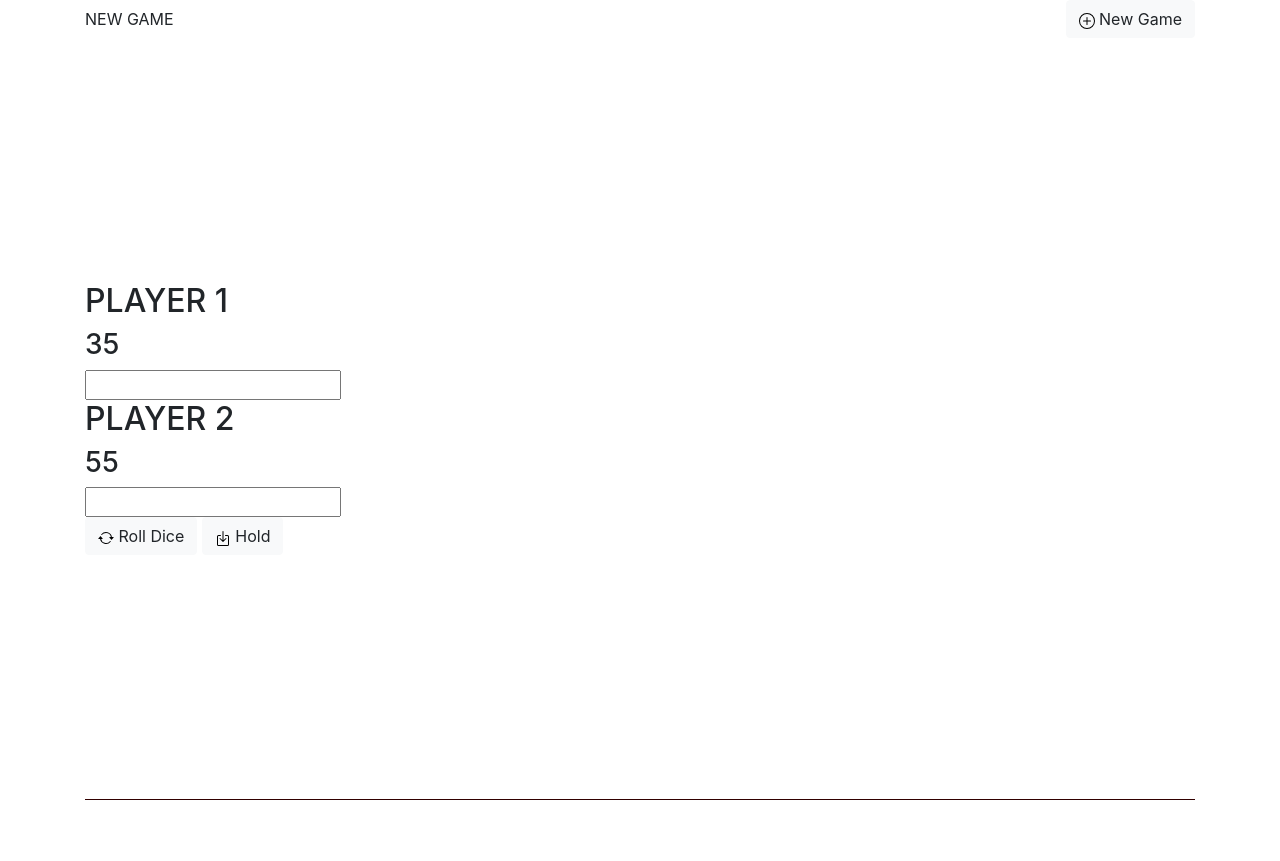
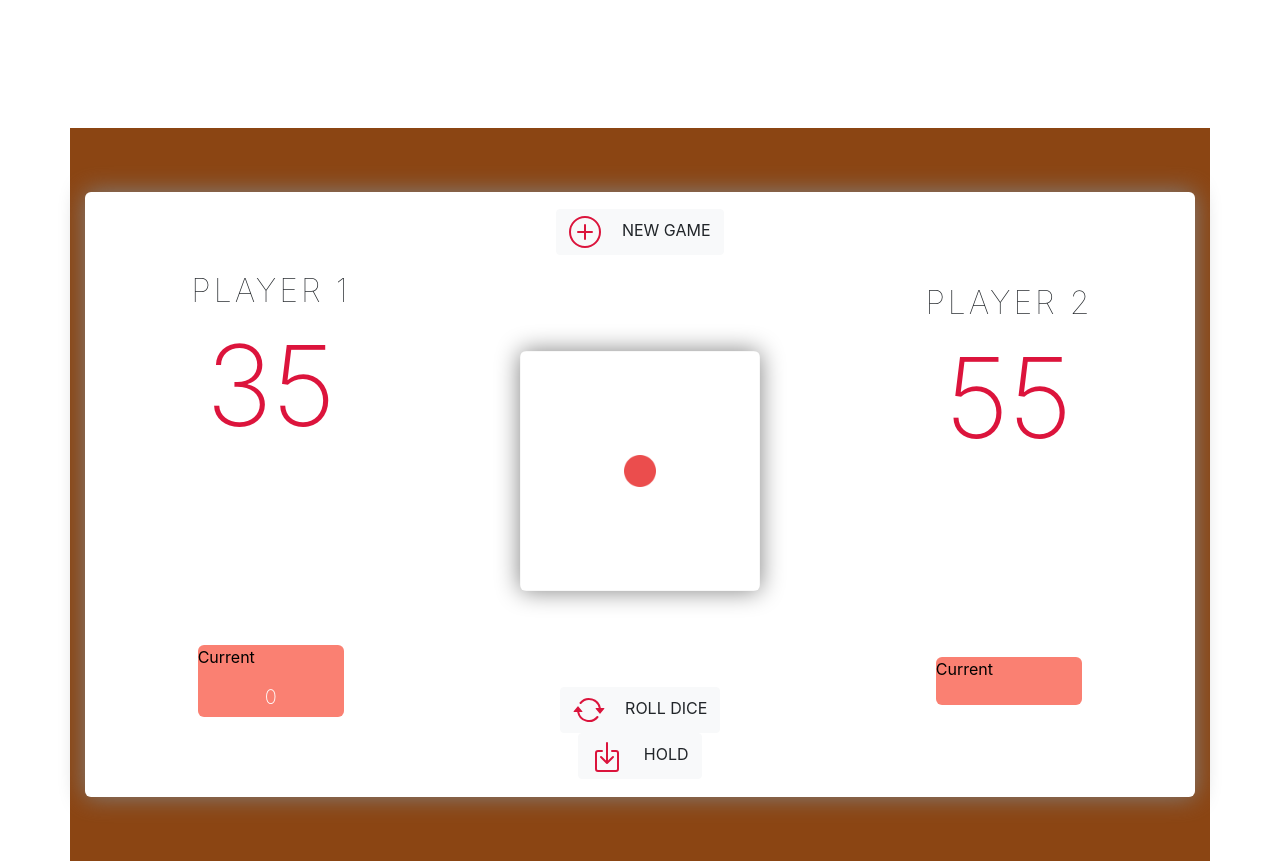
Before and after one commit to DrMaxis935/evaluation_dynamiser_js, a plain HTML site: page index.html in a window 1280 px wide. Before the commit the page ends 800 px from the top, so only its background shows below. Drawn offline with nearby package versions, Linux system fonts and the light colour scheme.

Commit message:
Creation de l'interface de jeux (template + style)

```diff
--- a/index.html
+++ b/index.html
@@ -37,42 +37,49 @@
   <body>
     <main class="container">
       <header>
-        <div class="header-wrapper">
-          NEW GAME
-          <i class="bi bi-plus-circle"></i>
-          <button type="button" class="btn btn-light" id="randomScore">
-            <img src="./icons/plus-circle.svg" />
-            New Game
-          </button>
-        </div>
+        <div class="header-wrapper"></div>
       </header>
 
       <div class="mainContainer">
-        <div class="player1Side">
+        <div class="playerSide">
           <h2>PLAYER 1</h2>
           <h3 class="score" id="player1Score">35</h3>
 
-          <input type="number" id="randomScoreValue" />
+          <div class="currentScoreContainer">
+            <p>Current</p>
+            <h5 class="currentScore" type="number" id="randomScoreValue">0</h5>
+          </div>
         </div>
 
-        <div class="player2Side">
+        <div class="center">
+          <button type="button" class="btn btn-light" id="randomScore">
+            <img class="Icons" src="./icons/plus-circle.svg" />
+            NEW GAME
+          </button>
+
+          <img class="dice" src="./DiceSides/dice-1.png" />
+
+          <button type="button" class="btn btn-light" id="randomScore">
+            <img class="Icons" src="./icons/arrow-repeat.svg" />
+            ROLL DICE
+          </button>
+
+          <button type="button" class="btn btn-light" id="randomScore">
+            <img class="Icons" src="./icons/box-arrow-in-down.svg" />
+            HOLD
+          </button>
+        </div>
+        <div class="playerSide">
           <h2>PLAYER 2</h2>
+          <div class=""></div>
           <h3 class="score" id="player2Score">55</h3>
 
-          <input type="number" id="randomScoreValue" />
+          <div class="currentScoreContainer">
+            <p>Current</p>
+            <h5 class="currentScore" type="number" id="randomScoreValue"></h5>
+          </div>
         </div>
-
-        <button type="button" class="btn btn-light" id="randomScore">
-          <img src="./icons/arrow-repeat.svg" />
-          Roll Dice
-        </button>
-
-        <button type="button" class="btn btn-light" id="randomScore">
-          <img src="./icons/box-arrow-in-down.svg" />
-          Hold
-        </button>
       </div>
-      <footer></footer>
     </main>
 
     <script src="script.js"></script>
--- a/script.js
+++ b/script.js
@@ -1,86 +1,26 @@
-let totalScorePlayer1
-let currentScorePlayer1
-let totalScorePlayer2
-let currentScorePlayer2
-let diceRoll
-
+let totalScorePlayer1 = 0;
+let currentScorePlayer1 = 0;
+let totalScorePlayer2 = 0;
+let currentScorePlayer2 = 0;
+let diceRoll = 0;
+let playerTurn = 0;
 
 function randomInteger(min, max) {
-    return Math.floor(Math.random() * (max - min + 1)) + min;
+  return Math.floor(Math.random() * (max - min + 1)) + min;
+}
+
+function addScore() {
+  if (playerTurn == 0) {
+    currentScorePlayer1 += randomInteger(0, 12);
+    document.getElementById("randomScoreValue");
+    document.getElementById("randomScoreValue").innerHTML = currentScorePlayer1;
+    //.setAttribute("value", currentScorePlayer1);
+  } else {
+    currentScorePlayer2 += randomInteger(0, 12);
+    document
+      .getElementById("randomScoreValue")
+      .setAttribute("text", currentScorePlayer2);
   }
+}
 
-document.getElementById("randomScore").addEventListener("click", function() {
-    currentScorePlayer1 = randomInteger(0, 12);
-    document.getElementById("randomScoreValue").setAttribute('value',currentScorePlayer1) ;
-  });
-
-
-
-/*let name
-let firstName
-let age
-let mailAdress
-let phoneNumber
-
-let productsTotalValue = "154.38";
-let specialOffer  = "10";
-
-let cartTotalValue = productsTotalValue - specialOffer  ;
-console.log(cartTotalValue);
-
-alert('Nique !')
-
-
-{
-    "stadium":{
-        "id" : 18,
-        "label" : "stade de cul",
-        "fields" :[
-        "train1":{
-            "id":1
-            "surface":100
-            "type":"foot"
-    },
-
-            "train2":{
-                "id":2
-                "surface":200
-                "type":"rugby"
-        }]
-    }
-
-
-    let termsOfServiceAccepted = false ;
-
-    const boxChecked = () =>{
-        if (termsOfServiceAccepted === true){
-            termsOfServiceAccepted =false
-        }else{
-            termsOfServiceAccepted = true
-        }
-    }
-
-    <form>
-      <input type="checkbox" value={termsOfServiceAccepted} onChange={boxChecked} />
-    </form>
-
-
-
-    const userCredentials = {
-        email : null,
-        mdp : null
-    }
-
-    const loadEmail = (event) => {
-        userCredentials.email = event.target.value
-    }
-
-    const loadMdp = (event) => {
-        userCredentials.mdp = event.target.value
-    }
-
-    <form>
-        <input type="text" value={userCredentials.email} onChange={loadEmail} />
-        <input type="text" value={userCredentials.mdp} onChange={loadMdp} />
-        <button type="submit">Connecte toi le Jo !</button>
-    </form>*/
+document.getElementById("randomScore").addEventListener("click", addScore);
--- a/style.css
+++ b/style.css
@@ -1,61 +1,111 @@
 html {
-  font-family: 'Lato', sans-serif;
+  font-family: "Lato", sans-serif;
 }
-
 
 .header-wrapper {
   display: flex;
   align-items: center;
-    justify-content:space-between;
+  justify-content: space-between;
   flex-wrap: wrap;
 }
 
-
-
 body {
-    background-color: white;
-
-    justify-content:center ;
-    overflow-x:hidden;
-    margin:0px;
+  justify-content: center;
+  overflow-x: hidden;
+  margin: 0px;
 }
 
-footer{
-  display: flex;
-  flex-wrap: nowrap;
-  justify-content: space-between;
-  height: auto;
-  width: 100%;
-  background-color: darkgray;
-  border-top-style:solid ;
-  border-width: 1px;
-  border-color:rgb(50, 0, 0);
-  margin-bottom: 0px;
-
-}
-
-
-.container{
-    min-height: auto;
-    display: flex;
-    justify-content: center;
-    flex-direction: column;
-    height: 100vh;
+.container {
+  padding: 5% 15% 5% 15%;
+  background-color: saddlebrown;
+  margin-top: 10%;
+  width: 100vw;
   justify-content: space-between;
 }
 
-.content {
+.mainContainer {
+  background-color: white;
+  filter: drop-shadow(0 0 0.75rem grey);
+  border-radius: 6px;
+  width: 100%;
   display: flex;
-  flex-wrap: wrap;
-  position: relative;
+  align-items: center;
+  justify-content: space-evenly;
+  height: 80%;
+}
+
+.center {
+  width: 33%;
+  height: auto;
+  display: flex;
   flex-direction: column;
-  width: 90vw;
-  min-height: auto;
-  max-width: 70%;
-  left: 10%;
-  padding: 2%;
-  margin:2%;
-  background:white;
-  height: 100vh;
+  align-items: center;
+}
+
+.dice {
+  margin-top: 6rem;
+  margin-bottom: 6rem;
+  filter: drop-shadow(0 0 0.75rem grey);
+  border-radius: 6px;
+  width: 15rem;
+  height: 15rem;
+}
+
+.Icons {
+  height: 2rem;
+  margin-right: 1rem;
+  filter: invert(17%) sepia(87%) saturate(6318%) hue-rotate(342deg)
+    brightness(89%) contrast(92%);
+}
+
+.score {
+  font-size: 7rem;
+  font-weight: 200;
+  color: crimson;
+  margin-bottom: 12rem;
+}
+.currentScoreContainer {
+  width: 40%;
+  display: flex;
+  flex-direction: column;
+  height: auto;
+  background-color: salmon;
+  margin-bottom: 5rem;
+  border-radius: 6px;
+}
+
+.currentScoreContainer p {
+  align-items: center;
+  color: black;
+}
+
+.currentScore {
+  width: 100%;
+  display: flex;
+  flex-direction: column;
+  align-items: center;
+  font-weight: 200;
+  color: white;
+}
+
+.playerSide {
+  height: auto;
+  width: 33%;
+  display: flex;
+  flex-direction: column;
+  align-items: center;
   justify-content: space-between;
+  margin-top: 5rem;
 }
+
+h2 {
+  font-weight: 100 !important;
+  letter-spacing: 3px;
+}
+
+.dot {
+  height: 1rem;
+  width: 1rem;
+  border-radius: 50%;
+  background-color: crimson;
+}
```
Also changed, not shown: DiceSides/dice-1.png (added), DiceSides/dice-2.png (added), DiceSides/dice-3.png (added), DiceSides/dice-4.png (added), DiceSides/dice-5.png (added), DiceSides/dice-6.png (added), 1 other file. Lines whose indentation alone changed are shown as unchanged.
